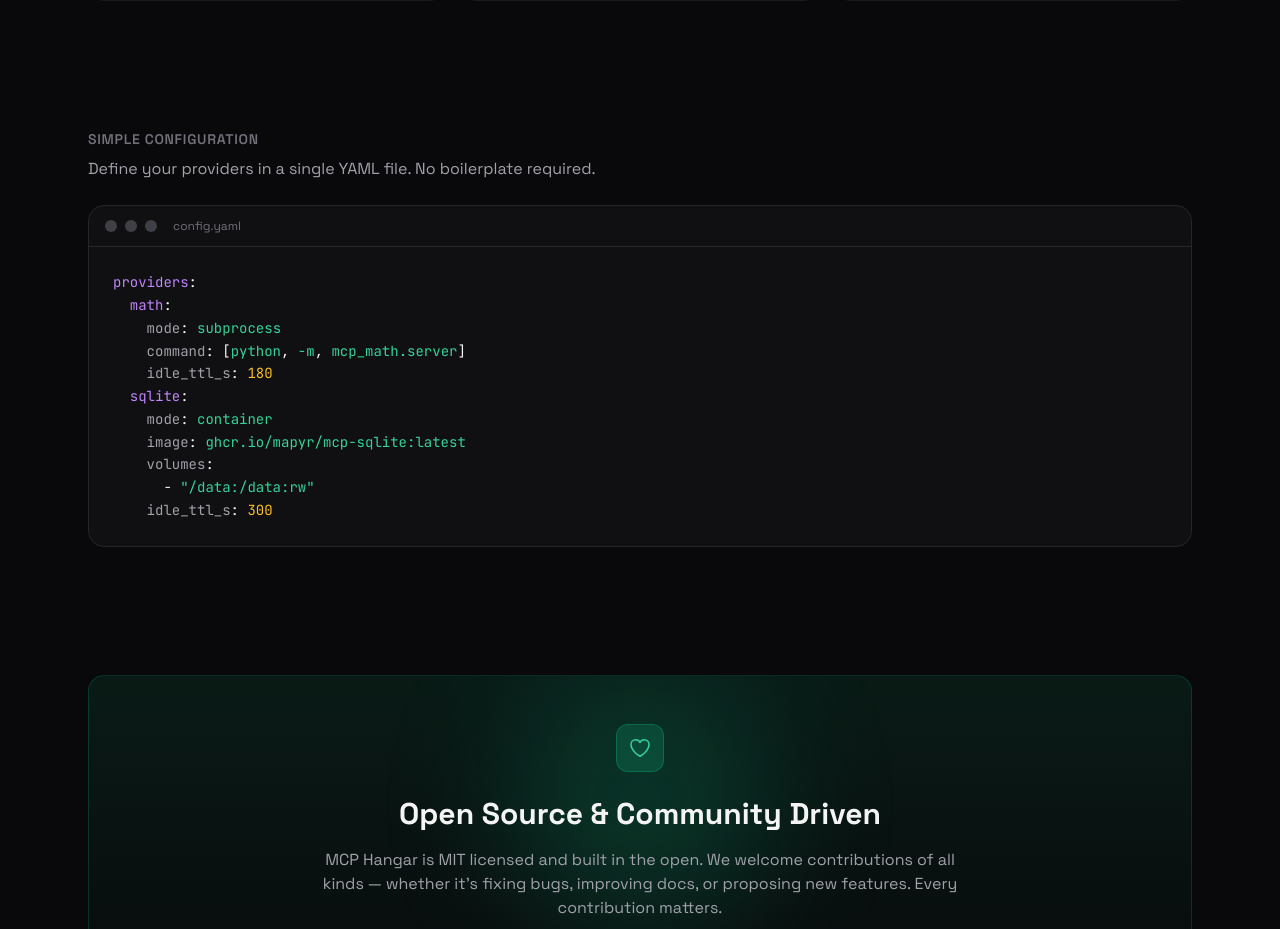
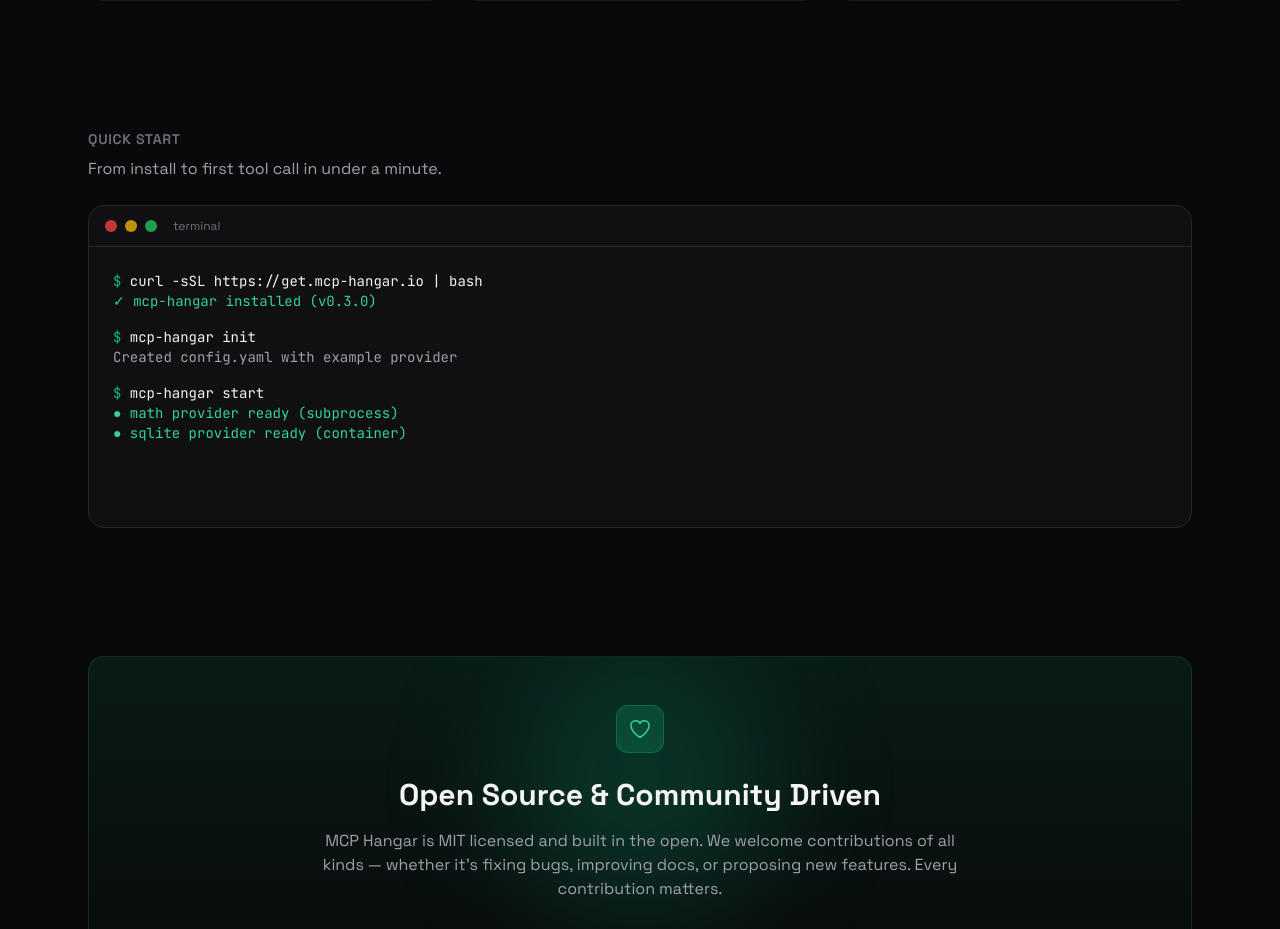
Before and after one commit to mcp-hangar/mcp-hangar-website, a React (Vite) app: page / in a window 1280 px wide. Shown: the part 1584-2513 px from the top of the page. Built offline with nearby package versions, Linux system fonts and the light colour scheme.

Commit message:
v0.3 fix

```diff
--- a/src/App.tsx
+++ b/src/App.tsx
@@ -1,4 +1,4 @@
-import { useState } from 'react'
+import { useState, useEffect } from 'react'
 
 function App() {
   const [copied, setCopied] = useState(false)
@@ -162,36 +162,13 @@ function App() {
           </div>
         </div>
 
-        {/* Code preview */}
+        {/* Quick Start */}
         <div className="max-w-6xl mx-auto px-6 pb-32">
           <div className="mb-6">
-            <h2 className="text-sm font-semibold text-zinc-500 uppercase tracking-wider mb-2">Simple Configuration</h2>
-            <p className="text-zinc-400">Define your providers in a single YAML file. No boilerplate required.</p>
+            <h2 className="text-sm font-semibold text-zinc-500 uppercase tracking-wider mb-2">Quick Start</h2>
+            <p className="text-zinc-400">From install to first tool call in under a minute.</p>
           </div>
-          <div className="bg-zinc-900/50 backdrop-blur border border-zinc-800 rounded-2xl overflow-hidden hover:border-zinc-700 transition-all duration-300">
-            <div className="flex items-center gap-2 px-4 py-3 border-b border-zinc-800">
-              <div className="w-3 h-3 rounded-full bg-zinc-700" />
-              <div className="w-3 h-3 rounded-full bg-zinc-700" />
-              <div className="w-3 h-3 rounded-full bg-zinc-700" />
-              <span className="text-xs text-zinc-500 ml-2">config.yaml</span>
-            </div>
-            <pre className="p-6 text-sm overflow-x-auto">
-              <code>
-                <Line><Keyword>providers</Keyword>:</Line>
-                <Line>  <Keyword>math</Keyword>:</Line>
-                <Line>    <Key>mode</Key>: <String>subprocess</String></Line>
-                <Line>    <Key>command</Key>: [<String>python</String>, <String>-m</String>, <String>mcp_math.server</String>]</Line>
-                <Line>    <Key>idle_ttl_s</Key>: <Num>180</Num></Line>
-                <Line />
-                <Line>  <Keyword>sqlite</Keyword>:</Line>
-                <Line>    <Key>mode</Key>: <String>container</String></Line>
-                <Line>    <Key>image</Key>: <String>ghcr.io/mapyr/mcp-sqlite:latest</String></Line>
-                <Line>    <Key>volumes</Key>:</Line>
-                <Line>      - <String>"/data:/data:rw"</String></Line>
-                <Line>    <Key>idle_ttl_s</Key>: <Num>300</Num></Line>
-              </code>
-            </pre>
-          </div>
+          <TerminalAnimation />
         </div>
 
         {/* Contributing */}
@@ -313,6 +290,127 @@ function App() {
   )
 }
 
+// Terminal Animation component
+const terminalLines = [
+  { text: '$ curl -sSL https://get.mcp-hangar.io | bash', type: 'command', delay: 30 },
+  { text: '✓ mcp-hangar installed (v0.3.0)', type: 'success', delay: 0 },
+  { text: '', type: 'empty', delay: 0 },
+  { text: '$ mcp-hangar init', type: 'command', delay: 40 },
+  { text: 'Created config.yaml with example provider', type: 'output', delay: 0 },
+  { text: '', type: 'empty', delay: 0 },
+  { text: '$ mcp-hangar start', type: 'command', delay: 40 },
+  { text: '● math provider ready (subprocess)', type: 'status', delay: 0 },
+  { text: '● sqlite provider ready (container)', type: 'status', delay: 0 },
+  { text: '', type: 'empty', delay: 0 },
+  { text: '$ mcp-hangar invoke math add \'{"a": 2, "b": 3}\'', type: 'command', delay: 25 },
+  { text: '→ 5', type: 'result', delay: 0 },
+]
+
+function TerminalAnimation() {
+  const [displayedLines, setDisplayedLines] = useState<{ text: string; type: string }[]>([])
+  const [currentLineIndex, setCurrentLineIndex] = useState(0)
+  const [currentCharIndex, setCurrentCharIndex] = useState(0)
+  const [isTyping, setIsTyping] = useState(true)
+
+  useEffect(() => {
+    if (currentLineIndex >= terminalLines.length) {
+      setIsTyping(false)
+      const restartTimer = setTimeout(() => {
+        setDisplayedLines([])
+        setCurrentLineIndex(0)
+        setCurrentCharIndex(0)
+        setIsTyping(true)
+      }, 4000)
+      return () => clearTimeout(restartTimer)
+    }
+
+    const currentLine = terminalLines[currentLineIndex]
+
+    if (currentLine.delay === 0 || currentLine.type === 'empty') {
+      const timer = setTimeout(() => {
+        setDisplayedLines(prev => [...prev, { text: currentLine.text, type: currentLine.type }])
+        setCurrentLineIndex(prev => prev + 1)
+        setCurrentCharIndex(0)
+      }, 300)
+      return () => clearTimeout(timer)
+    }
+
+    if (currentCharIndex < currentLine.text.length) {
+      const timer = setTimeout(() => {
+        setCurrentCharIndex(prev => prev + 1)
+      }, currentLine.delay)
+      return () => clearTimeout(timer)
+    } else {
+      const timer = setTimeout(() => {
+        setDisplayedLines(prev => [...prev, { text: currentLine.text, type: currentLine.type }])
+        setCurrentLineIndex(prev => prev + 1)
+        setCurrentCharIndex(0)
+      }, 500)
+      return () => clearTimeout(timer)
+    }
+  }, [currentLineIndex, currentCharIndex])
+
+  const getLineClassName = (type: string) => {
+    switch (type) {
+      case 'command': return 'text-zinc-100'
+      case 'success': return 'text-emerald-400'
+      case 'output': return 'text-zinc-400'
+      case 'status': return 'text-emerald-400'
+      case 'result': return 'text-amber-400 font-semibold'
+      default: return 'text-zinc-400'
+    }
+  }
+
+  const renderLine = (line: { text: string; type: string }, index: number) => {
+    if (line.type === 'empty') return <div key={index} className="h-4" />
+
+    if (line.type === 'command') {
+      return (
+        <div key={index} className={getLineClassName(line.type)}>
+          <span className="text-emerald-500">$</span>{line.text.slice(1)}
+        </div>
+      )
+    }
+
+    if (line.type === 'status') {
+      return (
+        <div key={index} className={getLineClassName(line.type)}>
+          <span className="text-emerald-400">●</span>{line.text.slice(1)}
+        </div>
+      )
+    }
+
+    return (
+      <div key={index} className={getLineClassName(line.type)}>
+        {line.text}
+      </div>
+    )
+  }
+
+  const currentLine = terminalLines[currentLineIndex]
+  const typingText = currentLine?.delay > 0 ? currentLine.text.slice(0, currentCharIndex) : ''
+
+  return (
+    <div className="bg-zinc-900/50 backdrop-blur border border-zinc-800 rounded-2xl overflow-hidden hover:border-zinc-700 transition-all duration-300">
+      <div className="flex items-center gap-2 px-4 py-3 border-b border-zinc-800">
+        <div className="w-3 h-3 rounded-full bg-red-500/80" />
+        <div className="w-3 h-3 rounded-full bg-yellow-500/80" />
+        <div className="w-3 h-3 rounded-full bg-green-500/80" />
+        <span className="text-xs text-zinc-500 ml-2">terminal</span>
+      </div>
+      <div className="p-6 font-mono text-sm min-h-[280px]">
+        {displayedLines.map((line, index) => renderLine(line, index))}
+        {isTyping && currentLine?.delay > 0 && (
+          <div className="text-zinc-100">
+            <span className="text-emerald-500">$</span>{typingText.slice(1)}
+            <span className="inline-block w-2 h-4 bg-emerald-400 ml-0.5 animate-pulse" />
+          </div>
+        )}
+      </div>
+    </div>
+  )
+}
+
 // Feature component
 function Feature({ icon, title, description }: { icon: React.ReactNode; title: string; description: string }) {
   return (
@@ -326,12 +424,6 @@ function Feature({ icon, title, description }: { icon: React.ReactNode; title: s
   )
 }
 
-// Code highlighting components
-const Line = ({ children }: { children?: React.ReactNode }) => <div className="leading-relaxed">{children}</div>
-const Keyword = ({ children }: { children: React.ReactNode }) => <span className="text-purple-400">{children}</span>
-const Key = ({ children }: { children: React.ReactNode }) => <span className="text-zinc-400">{children}</span>
-const String = ({ children }: { children: React.ReactNode }) => <span className="text-emerald-400">{children}</span>
-const Num = ({ children }: { children: React.ReactNode }) => <span className="text-amber-400">{children}</span>
 
 // Icons
 const GithubIcon = () => (
```
